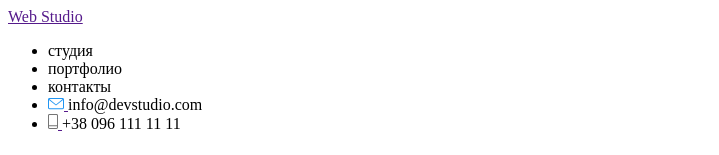
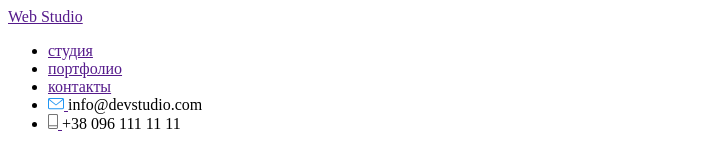
Before and after one commit to bahrii96/homework-01, a plain HTML site: page index.html in a window 1280 px wide. Shown: the top 155 px of the page, without its empty margins (0-719 px from the left). Drawn offline with Linux system fonts and the light colour scheme.

Commit message:
замена

```diff
--- a/index.html
+++ b/index.html
@@ -12,9 +12,9 @@
                     Web Studio
                                         </a>
                                         <ul>
-<li><a href=""></a>студия</li>
-<li><a href=""></a>портфолио</li>
-<li><a href=""></a>контакты</li>
+<li><a href="">студия</a></li>
+<li><a href="">портфолио</a></li>
+<li><a href="">контакты</a></li>
 <li><a href="">
 <img src="./images/envelope.svg" alt="конверт"/>
 </a>info@devstudio.com</li>
```
